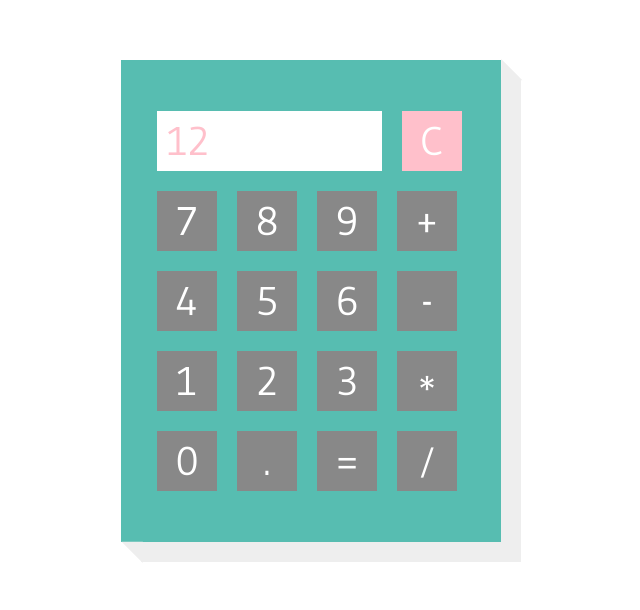
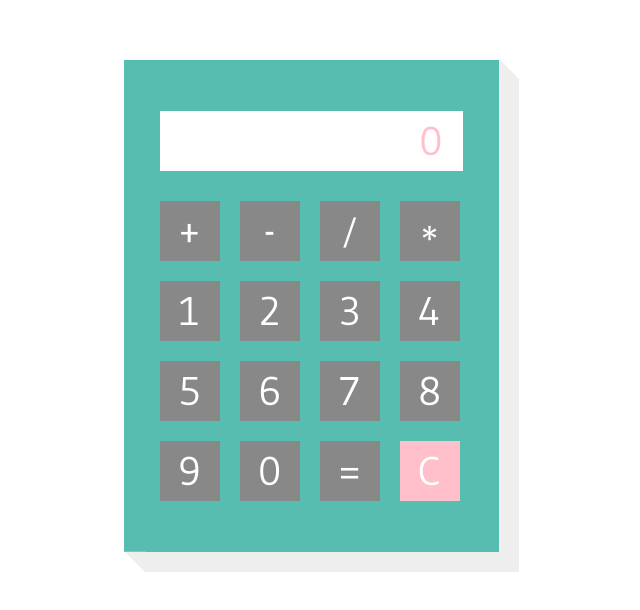
Before and after one commit to ahoef/javascript-calculator, a plain HTML site: page index.html in a window 1280 px wide. Shown: the whole page, without its empty margins (329-969 px from the left). Drawn offline with nearby package versions, Linux system fonts and the light colour scheme.

Commit message:
first commit

```diff
--- a/css/site.css
+++ b/css/site.css
@@ -15,23 +15,22 @@ body
 {
   font-family: 'Gudea', sans-serif;
   font-size: 2.5em;
+  color: #fff;
 }
 
 .calculator
 {
-  width: 380px;
-  /*height: 500px;*/
-  background-color: #57BDB1;
+  width: 375px;
+  background-color: #57BDB1; /*aqua*/
   margin: 60px auto;
   position: relative;
-  /*padding: 30px;*/
 }
 
 .calculator:after
 {
   content: " ";
-  width: 380px;
-  height: 482px;
+  width: 375px;
+  height: 492px;
   background-color: #eee;
   position: absolute;
   top: 20px;
@@ -47,8 +46,8 @@ body
   border-bottom: 15px solid transparent;
   position: absolute;
   transform:rotate(-45deg);
-  -ms-transform:rotate(-45deg); /* IE 9 */
-  -webkit-transform:rotate(-45deg); /* Safari and Chrome */
+  -ms-transform:rotate(-45deg);
+  -webkit-transform:rotate(-45deg);
 }
 
 .arrow-left
@@ -70,72 +69,67 @@ body
   margin: 35px;
   border: 1px solid #57BDB1;
 }
-.top-area
-{
- /* width: 80%;
-  margin: 25px auto;*/
-  margin: 50px 0 20px 0;
-}
 
-.display
+.total
 {
   height: 60px;
-  width: 73%;
+  margin: 50px 0 30px 0;
+  width: 100%;
   background-color: #fff;
-  float: left;
-  margin-right: 20px;
-  color: pink;
-  padding: 10px;
-}
-
-.clear
-{
-  float: left;
-  height: 60px;
-  width: 60px;
-  background-color: pink;
-  color: #fff;
-  padding: 10px;
-  text-align: center;
+  text-align: right;
+  color: #FFC0CB; /*pink*/
+  padding: 10px 20px;
 }
 
 .buttons
 {
   display: table;
-  margin-bottom: 50px;
+  margin-bottom: 30px;
 }
-.buttons li
+
+.buttons a
 {
   width: 60px;
   height: 60px;
-  margin-right: 20px;
+  margin: 0 20px 20px 0;
   margin-bottom: 20px;
   float: left;
-  display: table-cell;
-  vertical-align: middle;
   background-color: #888;
-  color: #fff;
   text-align: center;
   padding: 10px;
 }
 
-.buttons li:last-child
+.buttons a:hover
+{
+  cursor: pointer;
+}
+
+.buttons a:active
+{
+  -webkit-transition: all .5s ease;
+  -moz-transition: all .5s ease;
+  -o-transition: all .5s ease;
+  transition: all .5s ease;
+  opacity: .5;
+}
+
+.buttons a:nth-child(4n)
+{
+  margin-right: 0;
+}
+
+.operators a:nth-child(3)
 {
   font-size: .8em;
   padding: 15px;
 }
 
-.buttons li:nth-child(12)
+.operators a:last-child
 {
   padding: 20px;
 }
 
-.buttons li:nth-child(4n)
+#clear
 {
-  margin-right: 0;
+  background-color: #FFC0CB; /*pink*/
 }
-
-.buttons li:nth-child(n+12)
-{
-  margin-bottom: 0;
-}
--- a/index.html
+++ b/index.html
@@ -1,7 +1,6 @@
 <!DOCTYPE html>
 <html>
   <head>
-
     <meta charset="utf-8">
 
     <title>Javascript Calculator</title>
@@ -22,39 +21,37 @@
     <!--[if IE 7]><html class="no-js lt-ie9 lt-ie8"> <![endif]-->
     <!--[if IE 8]><html class="no-js lt-ie9"> <![endif]-->
     <!--[if gt IE 8]><!--> <html class="no-js"> <!--<![endif]-->
-
   </head>
 
   <body>
-      <div class="calculator">
-        <div class="arrow-left"></div>
-        <div class="arrow-right"></div>
-        <div class="calculator-inner">
-
-          <div class="top-area clearfix">
-            <div class="display">12</div>
-            <div class="clear">C</div>
-          </div>
-
-          <ul class="buttons">
-            <li>7</li>
-            <li>8</li>
-            <li>9</li>
-            <li>+</li>
-            <li>4</li>
-            <li>5</li>
-            <li>6</li>
-            <li>-</li>
-            <li>1</li>
-            <li>2</li>
-            <li>3</li>
-            <li>*</li>
-            <li>0</li>
-            <li>.</li>
-            <li>=</li>
-            <li>/</li>
-          </ul>
+    <div class="calculator">
+      <div class="arrow-left"></div>
+      <div class="arrow-right"></div>
+      <div class="calculator-inner">
+        <div class="total"></div>
+        <div class="buttons">
+          <span class="operators">
+            <a>+</a>
+            <a>-</a>
+            <a>/</a>
+            <a>*</a>
+          </span>
+          <span class="numbers">
+            <a>1</a>
+            <a>2</a>
+            <a>3</a>
+            <a>4</a>
+            <a>5</a>
+            <a>6</a>
+            <a>7</a>
+            <a>8</a>
+            <a>9</a>
+            <a>0</a>
+          </span>
+          <a id="equals">=</a>
+          <a id="clear">C</a>
         </div>
       </div>
+    </div>
   </body>
 </html>
--- a/js/site.js
+++ b/js/site.js
@@ -1,6 +1,56 @@
-$(document).ready(function() {
+$(document).ready(function(){
+  var testNumLength = function(number) {
+        if (number.length > 9) {
+            totaldiv.text(number.substr(number.length-9,9));
+            if (number.length > 15) {
+                totaldiv.text("too long!");
+            }
+        }
+    };
 
+  var number = "";
+  var newnumber = "";
+  var operator = "";
+  var totaldiv = $(".total");
+  totaldiv.text("0");
 
+  $(".numbers a").click(function(){
+    number += $(this).text();
+    totaldiv.text(number);
+    testNumLength(number);
+  });
 
+  $(".operators a").click(function(){
+    operator = $(this).text();
+    newnumber = number;
+    number = "";
+    totaldiv.text(newnumber);
+  });
 
+  $("#clear").click(function(){
+    number = "";
+    totaldiv.text("0");
+    if ($(this).attr("id") === "clear") {
+      newnumber = "";
+    }
+  });
+
+  $("#equals").click(function(){
+    if (operator === "+"){
+      number = (parseInt(number, 10) + parseInt(newnumber,10)).toString(10);
+    }
+    else if (operator === "-"){
+      number = (parseInt(newnumber, 10) - parseInt(number,10)).toString(10);
+    }
+    else if (operator === "/"){
+      number = (parseInt(newnumber, 10) / parseInt(number,10)).toString(10);
+    }
+    else if (operator === "*"){
+      number = (parseInt(newnumber, 10) * parseInt(number,10)).toString(10);
+    }
+    totaldiv.text(number);
+    testNumLength(number);
+    number = "";
+    newnumber = "";
+  });
 });
```
